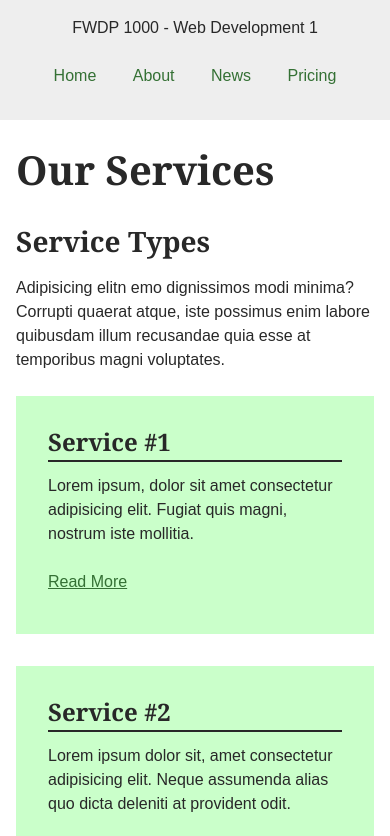
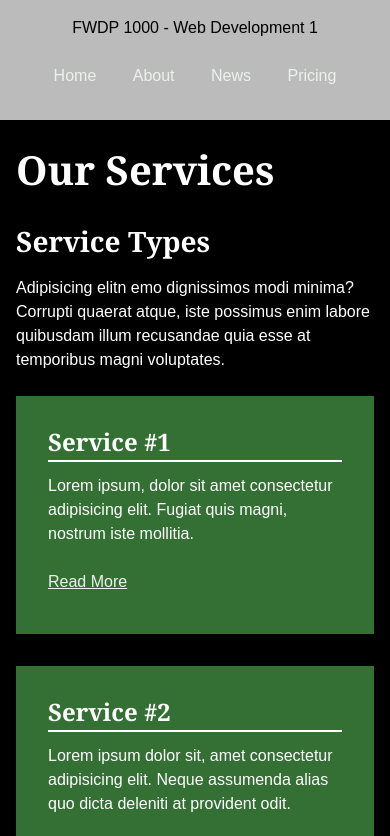
Before and after one commit to piracode/day09, a plain HTML site: page services.html in a window 390 px wide. Shown: the top 836 px of the page. Drawn offline with Linux system fonts and the dark colour scheme.

Commit message:
Added preferred color scheme media query

```diff
--- a/styles/services.css
+++ b/styles/services.css
@@ -49,6 +49,17 @@ p {
 
 /* Elements
 --------------------------------------------- */
+
+html {
+	scroll-behavior: smooth;
+}
+
+@media (prefers-reduced-motion) {
+	html {
+		scroll-behavior: auto;
+	}
+}
+
 section {
 	margin-bottom: 3rem;
 }
@@ -245,3 +256,28 @@ nav a {
 /*--------------------------------------------------------------
 # Dark Mode
 --------------------------------------------------------------*/
+@media (prefers-color-scheme: dark) {
+	body {
+		color: #fff;
+		background-color: #000;
+	}
+	header,
+	footer {
+		background-color: #bbb;
+		color: #000;
+	}
+
+	.services article {
+		background-color: #347034;
+	}
+
+	a,
+	a:visited {
+		color: #edf1ed;
+	}
+
+	a:hover,
+	a:focus {
+		color: #eea86e;
+	}
+}
```
